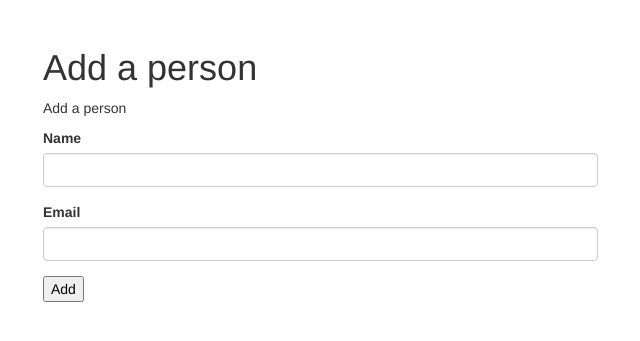
After one commit to guardian/gdn-feedback, a Python web app: template templates/person/new.html in a window 1280 px wide. The commit adds this page. Shown: the top 341 px of the page, without its empty margins (27-667 px from the left). Run offline with Jinja, Linux system fonts and the light colour scheme; the template is opened without the code that fills it, so the values that code supplies are empty; some libraries are stand-ins or nearby versions.

Commit message:
Creates a person

```diff
--- a/models.py
+++ b/models.py
@@ -3,3 +3,7 @@ from google.appengine.ext import ndb
 class Configuration(ndb.Model):
 	key = ndb.StringProperty(required=True)
 	value = ndb.StringProperty(required=True)
+
+class Person(ndb.Model):
+	name = ndb.StringProperty(required=True)
+	email = ndb.StringProperty(required=True)
--- a/templates/dashboard.html
+++ b/templates/dashboard.html
@@ -9,6 +9,7 @@
 			<h1>Dashboard</h1>
 
 			<ul>
+				<li><a href="/person">Add new person</a></li>
 				<li><a href="/request">Request feedback</a></li>
 				<li>Provide feedback</li>
 			</ul>
--- /dev/null
+++ b/templates/person/new.html
@@ -0,0 +1,30 @@
+{% extends 'base.html' %}
+
+{% block title %}Feedback{% endblock %}
+
+{% block content %}
+<div class="container">
+	<div class="row">
+		<div class="col-md-6">
+			<h1>Add a person </h1>
+
+			<p>Add a person</p>
+
+			<form method="POST">
+
+				<div class="form-group">
+				<label for="name">Name</label>
+				<input type="text" id="name" name="name" class="form-control"/>
+				</div>
+
+				<div class="form-group">
+				<label for="email">Email</label>
+				<input type="email" id="email" name="email" class="form-control"/>
+				</div>
+
+				<button>Add</button>
+			</form>
+		</div>
+	</div>
+</div>
+{% endblock %}
```
Also changed, not shown: app.py (+26 -0 lines).
